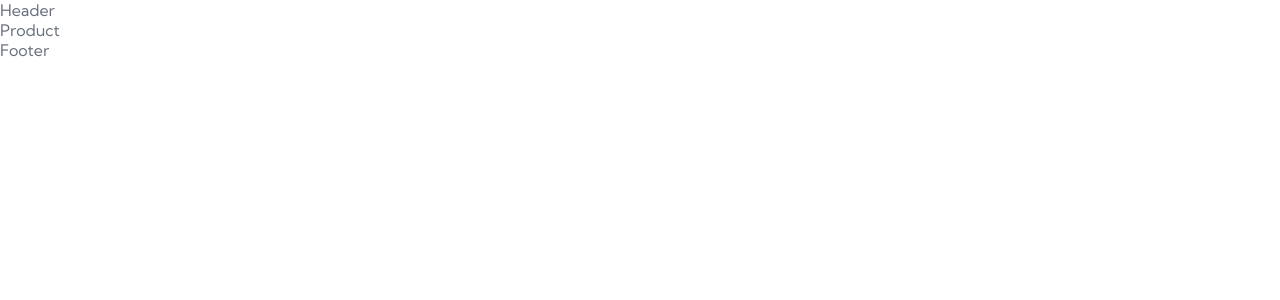
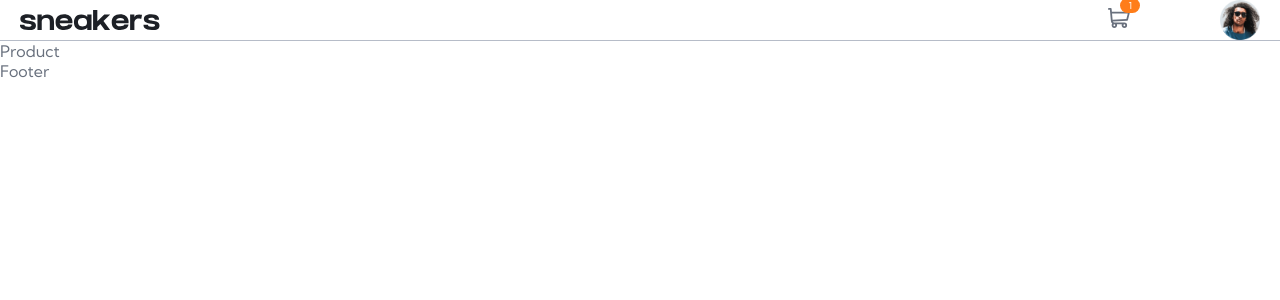
Before and after one commit to giullianoth/E-commerce-product-page-React, a React (Vite) app: page / in a window 1280 px wide. Shown: the top 300 px of the page. Built offline with nearby package versions, Linux system fonts and the light colour scheme.

Commit message:
header section

```diff
--- /dev/null
+++ b/src/components/common/Container/Container.module.css
@@ -0,0 +1,5 @@
+.container {
+    max-width: 1300px;
+    margin-inline: auto;
+    padding-inline: 20px;
+}
--- /dev/null
+++ b/src/components/common/Container/index.tsx
@@ -0,0 +1,16 @@
+import styles from "./Container.module.css"
+
+export interface ContainerProps {
+    children: any
+    className?: string
+}
+
+const Container = ({ children, className }: ContainerProps) => {
+    return (
+        <div className={styles.container + (className ? ` ${className}` : "")}>
+            {children}
+        </div>
+    )
+}
+
+export default Container
--- a/src/components/page/Header/Header.module.css
+++ b/src/components/page/Header/Header.module.css
@@ -0,0 +1,222 @@
+.header {
+    width: 100%;
+    padding: 30px 0;
+    background-color: var(--color-white);
+    position: fixed;
+    top: 0;
+    left: 0;
+    z-index: 10;
+    transition: var(--transition);
+}
+
+.header__container {
+    display: flex;
+    align-items: center;
+    gap: 20px;
+}
+
+.header__menuIcon {
+    cursor: pointer;
+    position: relative;
+    z-index: 20;
+}
+
+.header__overlay {
+    background-color: var(--color-black-overlay);
+    position: fixed;
+    top: 0;
+    left: 0;
+    width: 100%;
+    height: 100%;
+    z-index: 10;
+    visibility: hidden;
+    opacity: 0;
+    transition: var(--transition);
+}
+
+.header__overlay.open {
+    visibility: visible;
+    opacity: 1;
+}
+
+.header__overlay.open .header__menuContainer {
+    left: 0;
+}
+
+.header__menuContainer {
+    width: 75%;
+    height: 100%;
+    background-color: var(--color-white);
+    padding-block: 120px 40px;
+    padding-inline: 20px;
+    position: absolute;
+    top: 0;
+    left: -100%;
+    transition: var(--transition);
+}
+
+.header__menu {
+    width: 100%;
+    height: 100%;
+    display: flex;
+    flex-direction: column;
+    row-gap: 10px;
+    overflow-y: auto;
+}
+
+.header__menuItem {
+    border-right: 5px solid transparent;
+    transition: var(--transition);
+    position: relative;
+}
+
+.header__menuItem:hover {
+    border-color: var(--color-orange);
+}
+
+.header__menuItem a {
+    display: inline-block;
+    padding-block: 10px;
+    font-weight: 700;
+    color: var(--color-very-dark-blue);
+}
+
+.header__submenuItem {
+    border: none;
+}
+
+.header__submenuItem a {
+    font-weight: 400;
+}
+
+.header__logo h1 {
+    display: none;
+}
+
+.header__logo img {
+    width: 140px;
+}
+
+.header__profile {
+    margin-left: auto;
+    display: flex;
+    align-items: center;
+    column-gap: 30px;
+}
+
+.header__cart button {
+    position: relative;
+}
+
+.header__cartQt {
+    background-color: var(--color-orange);
+    color: var(--color-white);
+    font-size: 0.6em;
+    display: inline-block;
+    padding: 2px 8px;
+    border-radius: 14px;
+    position: absolute;
+    top: -10px;
+    right: -10px;
+}
+
+.header__account img {
+    width: 40px;
+}
+
+@media screen and (min-width: 992px) {
+    .header {
+        position: static;
+        padding: 0;
+    }
+
+    .header__container {
+        justify-content: space-between;
+        border-bottom: 1px solid var(--color-grayish-blue);
+        position: relative;
+    }
+
+    .header__navigation {
+        order: 2;
+    }
+
+    .header__menuIcon {
+        display: none;
+    }
+
+    .header__overlay {
+        visibility: visible;
+        opacity: 1;
+        background: none;
+        position: static;
+        width: auto;
+        height: auto;
+    }
+
+    .header__menuContainer {
+        position: static;
+        padding: 0;
+        width: auto;
+        height: auto;
+    }
+
+    .header__menu {
+        flex-direction: row;
+        column-gap: 40px;
+        overflow: visible;
+        width: auto;
+        height: auto;
+    }
+
+    .header__menuItem {
+        border-right: none;
+        border-bottom: 5px solid transparent;
+    }
+
+    .header__menuItem a {
+        padding-block: 40px;
+        font-size: 1.1em;
+        font-weight: 400;
+        color: inherit;
+    }
+
+    .header__submenuItem a {
+        padding-block: 12px;
+    }
+
+    .header__logo {
+        order: 1;
+    }
+
+    .header__profile {
+        order: 3;
+        margin: 0;
+    }
+
+    .header__cart {
+        position: relative;
+    }
+
+    .header__account img {
+        width: 60px;
+        border: 2px solid transparent;
+        border-radius: 50%;
+        transition: var(--transition);
+    }
+
+    .header__account a:hover img {
+        border-color: var(--color-orange);
+    }
+}
+
+@media screen and (min-width: 1200px) {
+    .header__profile {
+        column-gap: 90px;
+    }
+}
+
+@media screen and (min-width: 1300px) {
+    .header__container {
+        padding: 0;
+    }
+}
--- a/src/components/page/Header/index.tsx
+++ b/src/components/page/Header/index.tsx
@@ -1,8 +1,58 @@
+import { useRef } from "react"
 import styles from "./Header.module.css"
+import Container from "../../common/Container"
+import iconMenu from "../../../assets/images/icon-menu.svg"
+import iconClose from "../../../assets/images/icon-close.svg"
+import logo from "../../../assets/images/logo.svg"
+import iconCart from "../../../assets/images/icon-cart.svg"
+import avatar from "../../../assets/images/image-avatar.png"
 
 const Header = () => {
+  const overlayRef = useRef<HTMLDivElement | null>(null)
+
   return (
-    <div>Header</div>
+    <header className={styles.header}>
+      <Container className={styles.header__container}>
+        <nav className={styles.header__navigation}>
+          <div className={styles.header__menuIcon}>
+            <img src={iconMenu} alt="Menu Icon" />
+          </div>
+
+          <div
+            ref={overlayRef}
+            className={styles.header__overlay}>
+            <div className={styles.header__menuContainer}>
+              <ul className={styles.header__menu}>
+
+              </ul>
+            </div>
+          </div>
+        </nav>
+
+        <div className={styles.header__logo}>
+          <h1>Sneakers</h1>
+
+          <a href="#">
+            <img src={logo} alt="Sneakers" />
+          </a>
+        </div>
+
+        <div className={styles.header__profile}>
+          <div className={styles.header__cart}>
+            <button className="simple-link">
+              <img src={iconCart} alt="Cart" />
+              <span className={styles.header__cartQt}>1</span>
+            </button>
+          </div>
+
+          <div className={styles.header__account}>
+            <a href="#">
+              <img src={avatar} alt="Avatar" />
+            </a>
+          </div>
+        </div>
+      </Container>
+    </header>
   )
 }
 
```
